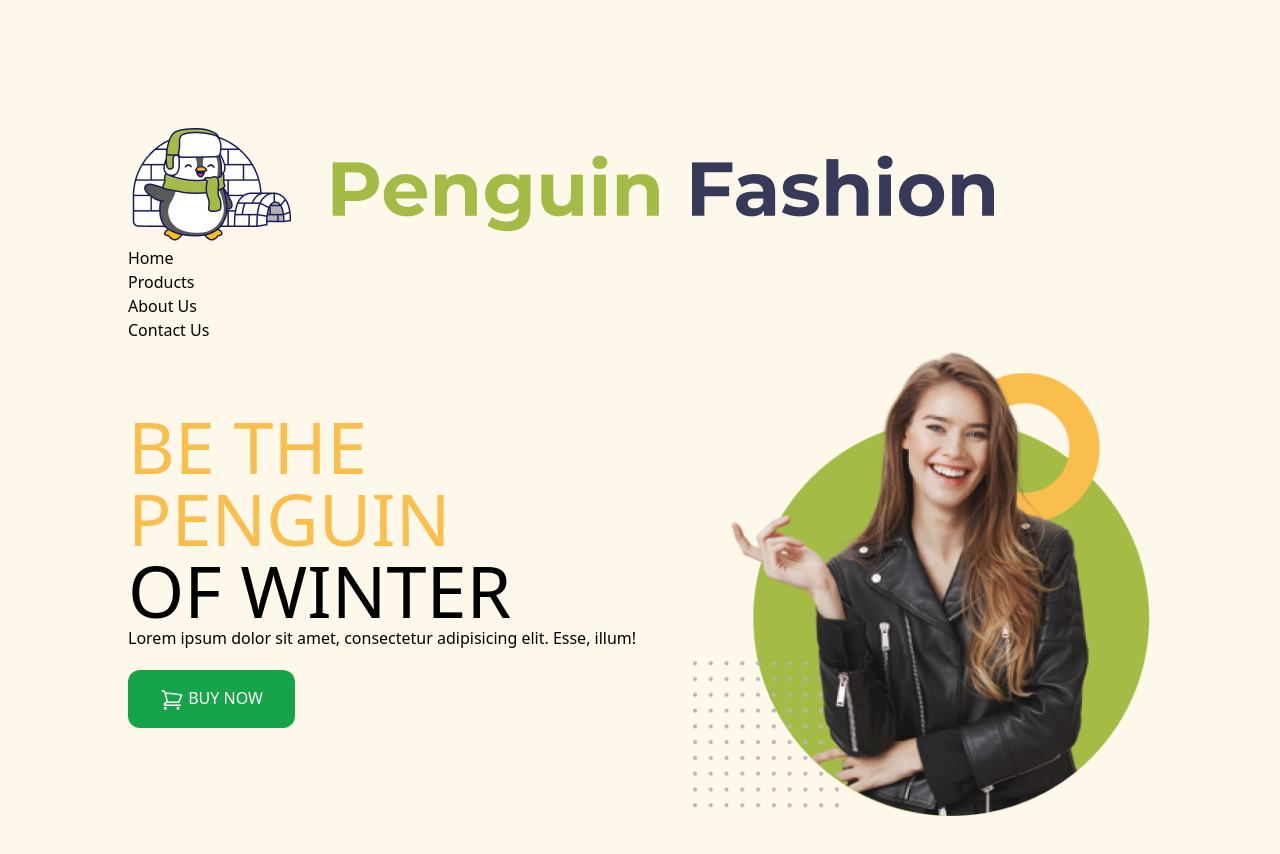
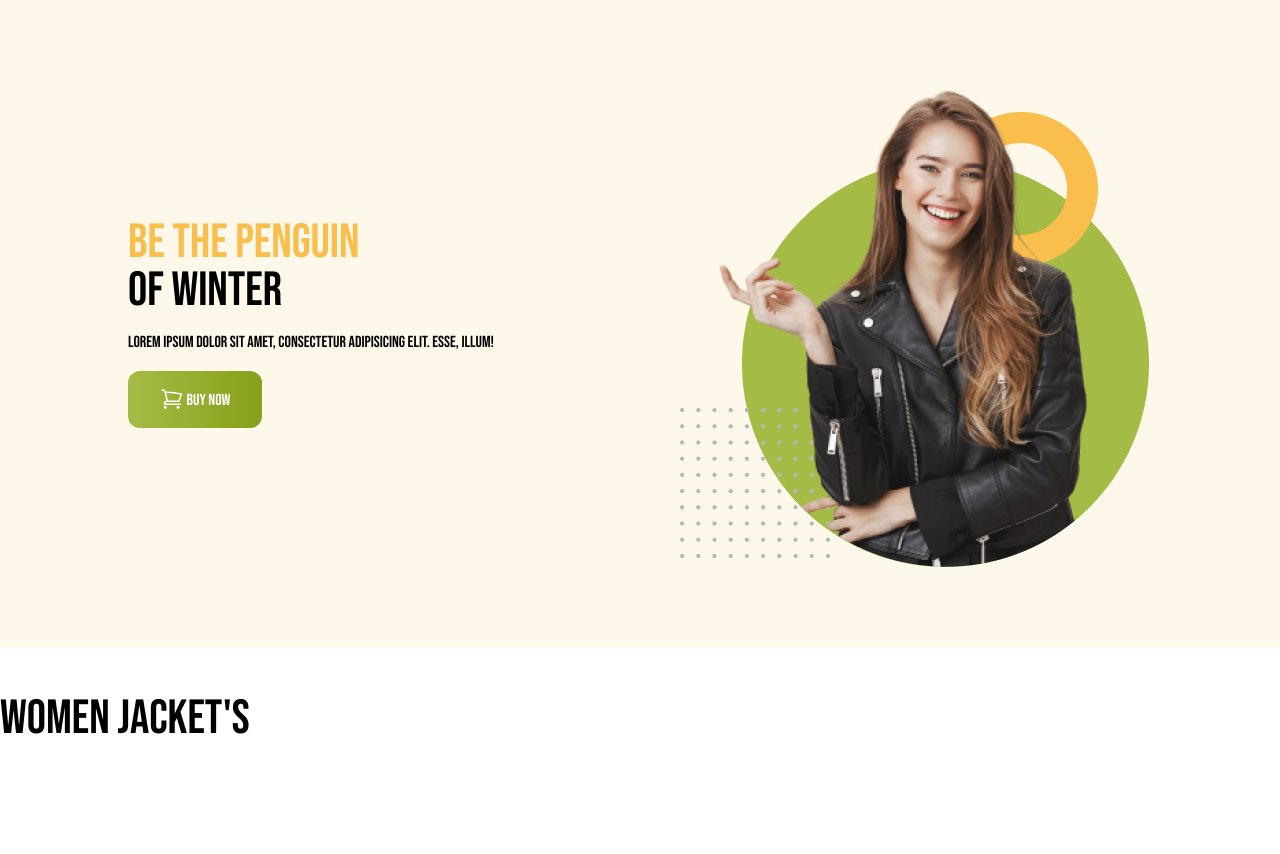
Before and after one commit to RonySorkerr/penguin-_shop, a plain HTML site: page index.html in a window 1280 px wide. After the commit the page ends 800 px from the top, so only its background shows below. Drawn offline with nearby package versions, Linux system fonts and the light colour scheme.

Commit message:
banner added

```diff
--- a/index.html
+++ b/index.html
@@ -3,14 +3,22 @@
 <head>
     <meta charset="UTF-8">
     <meta name="viewport" content="width=device-width, initial-scale=1.0">
+    <link rel="preconnect" href="https://fonts.googleapis.com">
+<link rel="preconnect" href="https://fonts.gstatic.com" crossorigin>
+<link href="https://fonts.googleapis.com/css2?family=Bebas+Neue&display=swap" rel="stylesheet">
     <script src="https://cdn.tailwindcss.com?plugins=forms,typography,aspect-ratio,line-clamp"></script>
     <title>Penguin Shop</title>
+    <style>
+        .font-bebus{
+            font-family: 'Bebas Neue', sans-serif;
+        }
+    </style>
 </head>
-<body>
-    <header class="bg-[#fdf8ea] p-32">
+<body class="font-bebus">
+    <header class="bg-[#fdf8ea] py-20 px-5 md:px-32 ">
         <!-- nav section starts here -->
 
-        <div class="">
+        <!-- <div class="">
             <div class="">
                 <div class="">
                     <img src="icons/logo.png" alt="">
@@ -23,14 +31,14 @@
                     <li><a href="">Contact Us</a></li>
                 </ul>
             </div>
-        </div>
+        </div> -->
         <!-- nav section ends here -->
         <!-- banner section starts here -->
-        <div class="banner flex items-center justify-between">
-            <div class="">
-                <h1 class="text-7xl uppercase"><span class="text-[#FABE4C]">Be The Penguin</span><br> Of Winter</h1>
+        <div class="flex flex-col md:flex-row items-center justify-between">
+            <div class="space-y-4">
+                <h1 class="font-bebus text-5xl uppercase"><span class="text-[#FABE4C]">Be The Penguin</span><br> Of Winter</h1>
                 <p>Lorem ipsum dolor sit amet, consectetur adipisicing elit. Esse, illum!</p>
-                <button class="my-5 px-8 py-4 bg-green-600 text-white rounded-xl uppercase font-medium">
+                <button class="my-5 px-8 py-4 bg-gradient-to-r from-[#A4BC46] to-[#85A019] text-white rounded-xl uppercase font-medium">
                     <svg xmlns="http://www.w3.org/2000/svg" fill="none" viewBox="0 0 24 24" stroke-width="1.5" stroke="currentColor" class="w-6 h-6 inline">
                         <path stroke-linecap="round" stroke-linejoin="round" d="M2.25 3h1.386c.51 0 .955.343 1.087.835l.383 1.437M7.5 14.25a3 3 0 0 0-3 3h15.75m-12.75-3h11.218c1.121-2.3 2.1-4.684 2.924-7.138a60.114 60.114 0 0 0-16.536-1.84M7.5 14.25 5.106 5.272M6 20.25a.75.75 0 1 1-1.5 0 .75.75 0 0 1 1.5 0Zm12.75 0a.75.75 0 1 1-1.5 0 .75.75 0 0 1 1.5 0Z" />
                       </svg>
@@ -42,8 +50,12 @@
             </div>
         </div>
     </header>
-    <main>
-
+    <main class="max-w-7xl mx-auto">
+        <!-- women jacket section starts here -->
+        <section class="my-12">
+            <h2 class="text-5xl">Women Jacket's</h2>
+        </section>
+        <!-- women jacket section ends here -->
 
 
 
```
